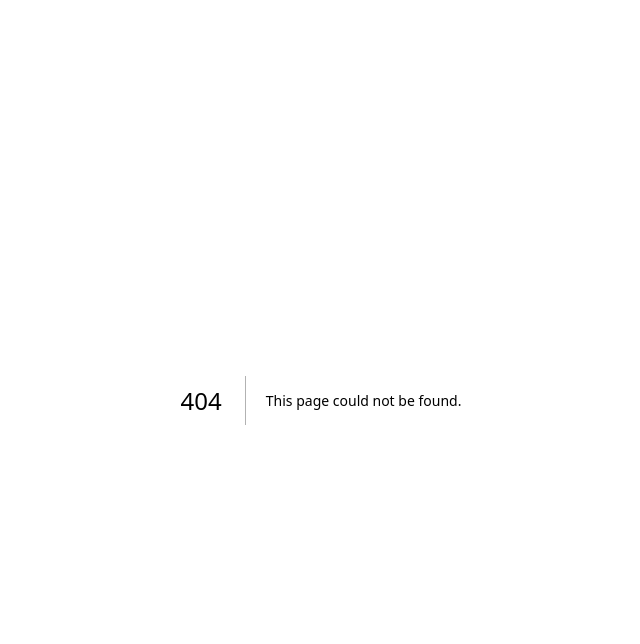
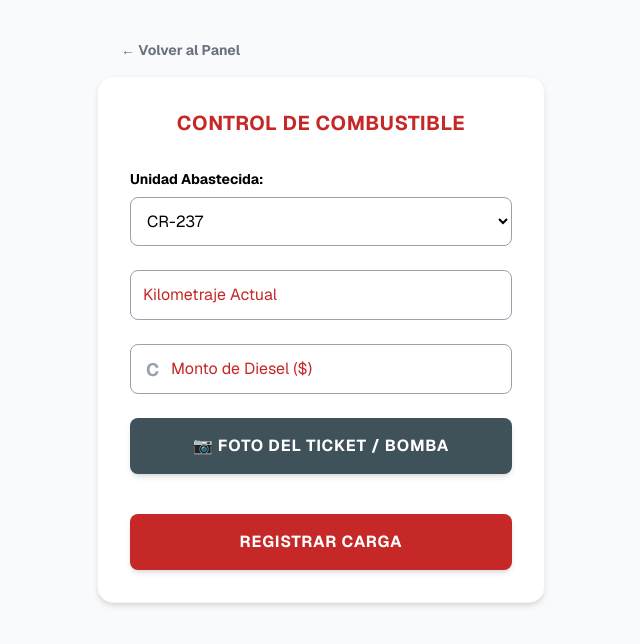
Before and after one commit to nsgg199404-glitch/CRUZ-ROJA, a Next.js app: page /dashboard/combustible in a window 1280 px wide. Before the commit this address had no page. Shown: the top 644 px of the page, without its empty margins (319-959 px from the left). Built offline with nearby package versions, Linux system fonts and the light colour scheme; no server answers.

Commit message:
Actualización de modulo de combustible

```diff
--- /dev/null
+++ b/app/dashboard/combustible/page.tsx
@@ -0,0 +1,129 @@
+"use client";
+
+import { useState } from "react";
+import { useRouter } from "next/navigation";
+import { db } from "../../../firebase"; // Subimos 3 niveles para llegar a la raíz
+import { collection, addDoc } from "firebase/firestore";
+
+export default function ControlCombustible() {
+    const router = useRouter();
+
+    // Estados para los campos del formulario
+    const [unidad, setUnidad] = useState("CR-237");
+    const [kilometraje, setKilometraje] = useState("");
+    const [monto, setMonto] = useState("");
+    const [guardando, setGuardando] = useState(false);
+
+    const handleSubmit = async (e: React.FormEvent) => {
+        e.preventDefault();
+        setGuardando(true);
+
+        try {
+            // Obtenemos quién está registrando esto
+            const carnetGuardado = localStorage.getItem("carnetUsuario") || "Desconocido";
+
+            // Guardamos en la colección "control_combustible"
+            await addDoc(collection(db, "control_combustible"), {
+                unidad,
+                kilometraje: Number(kilometraje),
+                monto: Number(monto),
+                registradoPor: carnetGuardado,
+                fechaRegistro: new Date().toISOString(),
+            });
+
+            alert("Carga de combustible registrada con éxito.");
+            router.push("/dashboard"); // Regresamos al panel principal
+        } catch (error) {
+            console.error("Error al guardar:", error);
+            alert("Hubo un error al registrar la carga.");
+        } finally {
+            setGuardando(false);
+        }
+    };
+
+    return (
+        <div className="flex min-h-screen bg-gray-50 flex-col items-center py-10 font-sans">
+
+            {/* Botón para regresar */}
+            <div className="w-full max-w-md px-6 mb-4">
+                <button
+                    onClick={() => router.push("/dashboard")}
+                    className="text-gray-500 font-bold text-sm flex items-center hover:text-[#C62828] transition"
+                >
+                    &larr; Volver al Panel
+                </button>
+            </div>
+
+            <div className="bg-white w-full max-w-md p-8 rounded-2xl shadow-md border border-gray-100">
+                <h1 className="text-xl font-bold text-[#C62828] text-center mb-8 uppercase tracking-wide">
+                    Control de Combustible
+                </h1>
+
+                <form onSubmit={handleSubmit} className="space-y-6">
+
+                    {/* Select de Unidad */}
+                    <div>
+                        <label className="block text-sm font-bold text-black mb-2">
+                            Unidad Abastecida:
+                        </label>
+                        <select
+                            value={unidad}
+                            onChange={(e) => setUnidad(e.target.value)}
+                            className="w-full border border-gray-400 rounded-lg p-3 text-black focus:outline-none focus:border-[#C62828] bg-transparent"
+                        >
+                            <option value="CR-237">CR-237</option>
+                            <option value="CR-55">CR-55</option>
+                            <option value="CR-4">CR-4</option>
+                            <option value="Vehículo Particular">Vehículo Particular</option>
+                            <option value="Ninguno (En Seccional)">Ninguno (En Seccional)</option>
+                        </select>
+                    </div>
+
+                    {/* Input de Kilometraje */}
+                    <div>
+                        <input
+                            type="number"
+                            required
+                            placeholder="Kilometraje Actual"
+                            value={kilometraje}
+                            onChange={(e) => setKilometraje(e.target.value)}
+                            className="w-full border border-gray-400 rounded-lg p-3 text-black placeholder-[#C62828] focus:outline-none focus:border-[#C62828] bg-transparent"
+                        />
+                    </div>
+
+                    {/* Input de Monto */}
+                    <div className="relative">
+                        <span className="absolute left-4 top-3 text-gray-400 font-bold text-lg">C</span>
+                        <input
+                            type="number"
+                            step="0.01"
+                            required
+                            placeholder="Monto de Diesel ($)"
+                            value={monto}
+                            onChange={(e) => setMonto(e.target.value)}
+                            className="w-full border border-gray-400 rounded-lg p-3 pl-10 text-black placeholder-[#C62828] focus:outline-none focus:border-[#C62828] bg-transparent"
+                        />
+                    </div>
+
+                    {/* Botón de Foto (Simulado por ahora para no requerir Firebase Storage inmediato) */}
+                    <button
+                        type="button"
+                        className="w-full bg-[#3F5159] text-white font-bold py-4 rounded-lg tracking-wider flex items-center justify-center gap-2 hover:bg-slate-700 transition shadow-md"
+                    >
+                        📷 FOTO DEL TICKET / BOMBA
+                    </button>
+
+                    {/* Botón de Submit */}
+                    <button
+                        type="submit"
+                        disabled={guardando}
+                        className="w-full bg-[#C62828] text-white font-bold py-4 rounded-lg tracking-wider uppercase hover:bg-red-800 transition shadow-md mt-4 disabled:opacity-50"
+                    >
+                        {guardando ? "Registrando..." : "Registrar Carga"}
+                    </button>
+
+                </form>
+            </div>
+        </div>
+    );
+}
--- a/app/dashboard/page.tsx
+++ b/app/dashboard/page.tsx
@@ -106,7 +106,14 @@ export default function Dashboard() {
         { titulo: "VER\nINVENTARIO", icono: "👁️", permisos: ["superadmin", "administrador", "jefe de brigada", "voluntario"] },
         { titulo: "GESTIONAR\nEQUIPO APH", icono: "✍️", permisos: ["superadmin", "administrador", "jefe de brigada"] },
         { titulo: "CHEQUEO DE\nAMBULANCIAS", icono: "🔧", permisos: ["superadmin", "administrador", "jefe de brigada"] },
-        { titulo: "CONTROL DE\nCOMBUSTIBLE", icono: "⛽", permisos: ["superadmin", "administrador"] },
+        {
+            titulo: "CONTROL DE\nCOMBUSTIBLE",
+            icono: "⛽",
+            permisos: ["superadmin", "administrador", "voluntario"],
+            onClick: () => router.push("/dashboard/combustible")
+        },
+
+
         { titulo: "GUÍA\nMÉDICA", icono: "📖", permisos: ["superadmin", "administrador", "jefe de brigada", "voluntario"] },
         { titulo: "CIERRE\nTURNO", icono: "🛑", permisos: ["superadmin", "administrador", "jefe de brigada", "voluntario"] }
     ];
@@ -165,7 +172,9 @@ export default function Dashboard() {
                 <div className="max-w-2xl w-full">
                     <div className="grid grid-cols-2 gap-4 mb-4">
                         {botonesGridPermitidos.map((btn, index) => (
-                            <button key={index} className="bg-[#C62828] text-white p-6 rounded-2xl flex flex-col items-center justify-center gap-3 hover:bg-red-800 transition shadow-md h-36">
+                            <button key={index}
+                                onClick={(btn as any).onClick}
+                                className="bg-[#C62828] text-white p-6 rounded-2xl flex flex-col items-center justify-center gap-3 hover:bg-red-800 transition shadow-md h-36">
                                 <span className="text-3xl opacity-90">{btn.icono}</span>
                                 <span className="text-[11px] font-bold text-center uppercase tracking-wider whitespace-pre-line">{btn.titulo}</span>
                             </button>
@@ -173,7 +182,8 @@ export default function Dashboard() {
                     </div>
                     <div className="flex flex-col gap-3">
                         {botonesListaPermitidos.map((btn, index) => (
-                            <button key={index} className="bg-[#C62828] text-white py-4 rounded-xl text-xs font-bold tracking-widest flex items-center justify-center gap-2 hover:bg-red-800 transition shadow-md">
+                            <button key={index}
+                                className="bg-[#C62828] text-white py-4 rounded-xl text-xs font-bold tracking-widest flex items-center justify-center gap-2 hover:bg-red-800 transition shadow-md">
                                 <span>{btn.icono}</span> {btn.titulo}
                             </button>
                         ))}
--- a/app/page.tsx
+++ b/app/page.tsx
@@ -49,7 +49,7 @@ export default function Login() {
   return (
     <div className="flex min-h-screen w-full font-sans">
 
-      {/* --- COLUMNA IZQUIERDA (Fondo Rojo y Logo) --- */}
+      {/* --- COLUMNA IZQUIERDA --- */}
       <div className="hidden md:flex w-1/2 bg-[#C62828] items-center justify-center relative overflow-hidden">
         <div className="absolute inset-0 opacity-10 bg-[radial-gradient(circle_at_center,_var(--tw-gradient-stops))] from-white to-transparent"></div>
 
@@ -62,7 +62,7 @@ export default function Login() {
         </div>
       </div>
 
-      {/* --- COLUMNA DERECHA (Formulario Blanco) --- */}
+      {/* --- COLUMNA DERECHA formarto en blanco para manejo de información --- */}
       <div className="w-full md:w-1/2 flex items-center justify-center bg-white p-8">
         <div className="w-full max-w-md">
 
@@ -78,7 +78,7 @@ export default function Login() {
 
           <form className="space-y-8" onSubmit={handleLogin}>
 
-            {/* Mensaje de Error (solo aparece si hay error) */}
+            {/* Mensaje de Error (solo aparece si hay error de digitacion por CAPA 8 no por erroes de informacion) */}
             {error && (
               <div className="bg-red-100 border-l-4 border-red-500 text-red-700 p-4 text-sm" role="alert">
                 <p>{error}</p>
```
